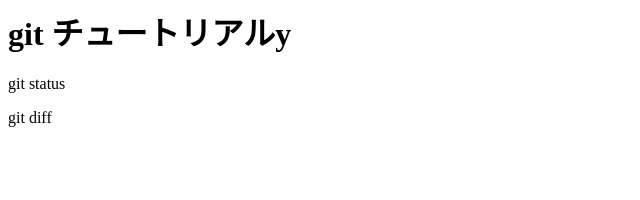
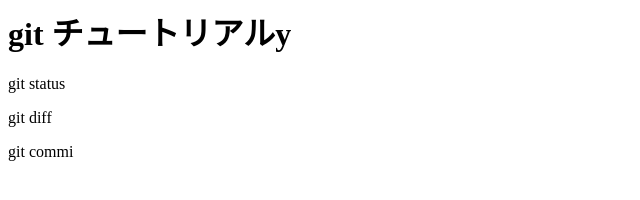
Before and after one commit to aki-m12/git_tutorial_bak, a plain HTML site: page index.html in a window 1280 px wide. Shown: the full height of the page, 0-640 px from the left. Drawn offline with Linux system fonts and the light colour scheme.

Commit message:
git commit--amend

```diff
--- a/index.html
+++ b/index.html
@@ -1,3 +1,4 @@
 <h1>git チュートリアルy</h1>
 <p>git status</p>
 <p>git diff</p>
+<p>git commi</p>
```
